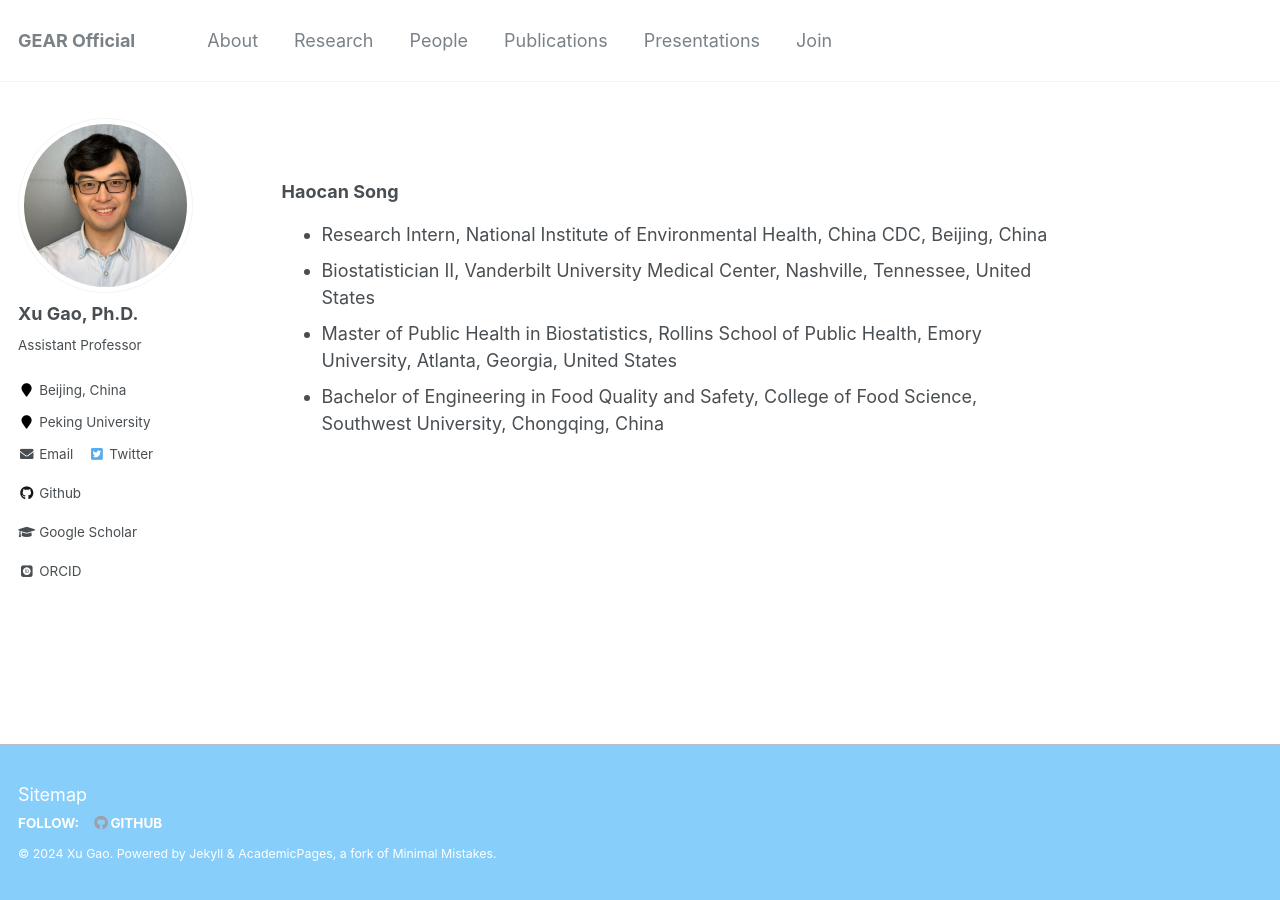
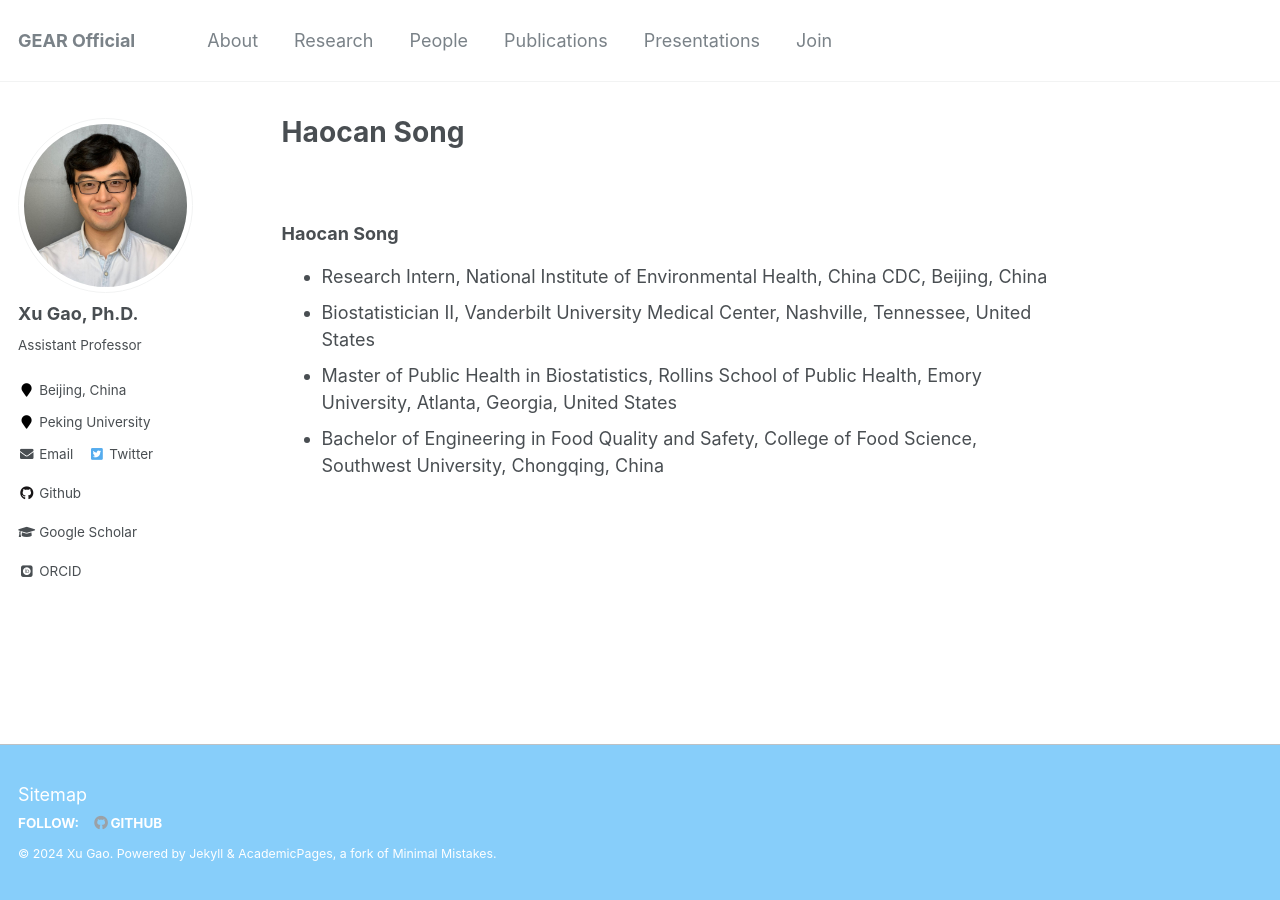
Before and after one commit to ytwangZero/gearpku2020.github.io, a Jekyll site: the page built from People/Haocan-Song.md, in a window 1280 px wide. Built offline with Jekyll 4.4.1, drawn with Linux system fonts in a browser that asks for light colours; some web fonts are replaced; our own code applies the rules of GitHub Pages for plain Markdown files.

Commit message:
Update Haocan-Song.md

```diff
--- a/People/Haocan-Song.md
+++ b/People/Haocan-Song.md
@@ -1,3 +1,8 @@
+---
+permalink: /People/Haocan-Song.md/
+title: "Haocan Song"
+---
+
 ![](../_pages/HaocanSongPic.png)
 ### Haocan Song
 * Research Intern, National Institute of Environmental Health, China CDC, Beijing, China
```
